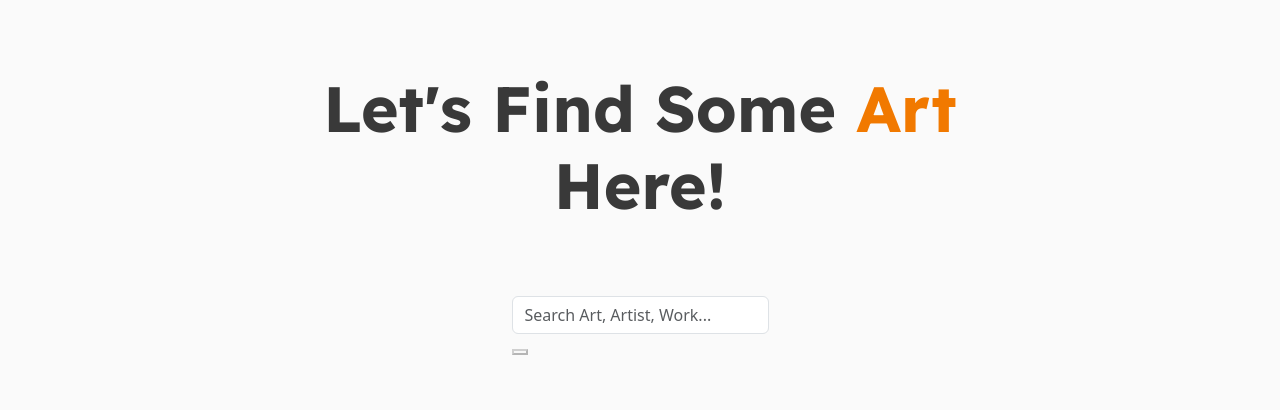
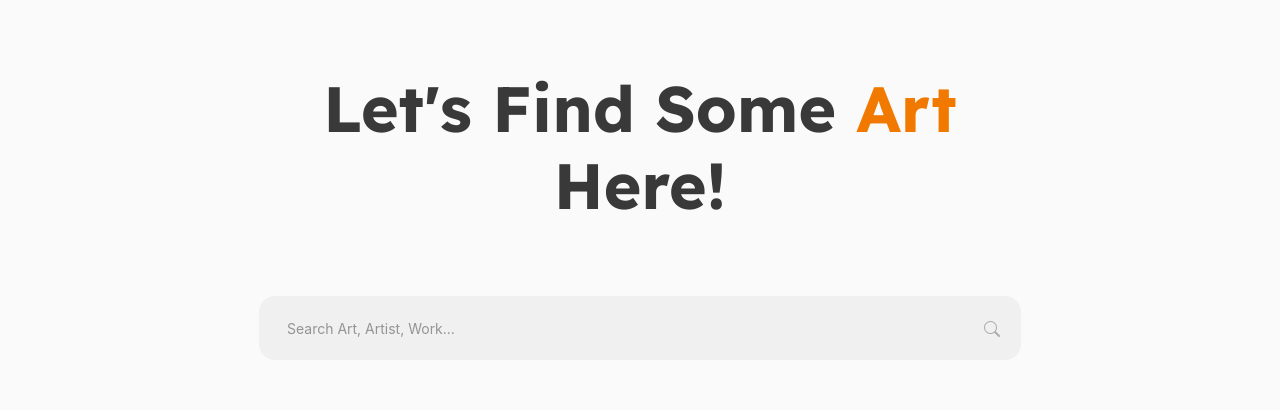
Before and after one commit to Karina2409/art-museum, an Angular app: page /home in a window 1280 px wide. Shown: the part 177-587 px from the top of the page. Built offline with nearby package versions, Linux system fonts and the light colour scheme; no server answers.

Commit message:
style: add styles to search-bar

```diff
--- a/package.json
+++ b/package.json
@@ -25,6 +25,7 @@
     "@ng-bootstrap/ng-bootstrap": "^18.0.0",
     "@popperjs/core": "^2.11.8",
     "bootstrap": "^5.3.3",
+    "bootstrap-icons": "^1.11.3",
     "rxjs": "~7.8.0",
     "tslib": "^2.3.0",
     "zone.js": "~0.15.0"
--- a/src/app/components/search-bar/search-bar.component.html
+++ b/src/app/components/search-bar/search-bar.component.html
@@ -6,6 +6,6 @@
     formControlName="searchQuery"
   />
   <button type="submit" class="search-btn" [disabled]="searchForm.invalid">
-    <i class="bi bi-search"></i>
+    <span class="bi bi-search"></span>
   </button>
 </form>
--- a/src/app/components/search-bar/search-bar.component.scss
+++ b/src/app/components/search-bar/search-bar.component.scss
@@ -0,0 +1,44 @@
+.search-container {
+  display: flex;
+  max-width: 762px;
+  width: 100%;
+  height: 64px;
+  padding: 16px;
+  border-radius: 16px;
+  background: rgba(57, 57, 57, 0.05);
+}
+
+.search-input {
+  flex: 1;
+  border: none;
+  background: transparent;
+  outline: none;
+  font-size: 16px;
+  color: #555;
+}
+
+.search-input:focus {
+  outline: none;
+  box-shadow: none;
+  border: none;
+}
+
+.search-input::placeholder {
+  font-family: var(--font-family);
+  font-weight: 400;
+  font-size: 14px;
+  text-transform: capitalize;
+  color: rgba(57, 57, 57, 0.5);
+}
+
+.search-btn {
+  background: none;
+  border: none;
+  cursor: pointer;
+  padding: 5px;
+}
+
+.search-btn i {
+  font-size: 20px;
+  color: #555;
+}
--- a/src/app/pages/home-page/home-page.component.html
+++ b/src/app/pages/home-page/home-page.component.html
@@ -5,8 +5,7 @@
       <span style="color: #f17900">art</span>
       here!
     </h1>
-
-    <app-search-bar (search)="onSearch($event)"></app-search-bar>
+    <app-search-bar (search)="onSearch($event)" class="search-bar-container"></app-search-bar>
   </section>
 
   <section class="content-container">
--- a/src/app/pages/home-page/home-page.component.scss
+++ b/src/app/pages/home-page/home-page.component.scss
@@ -12,6 +12,15 @@
   display: flex;
   flex-direction: column;
   gap: 72px;
+  align-items: center;
+  width: 100%;
+}
+
+.search-bar-container {
+  width: 100%;
+  display: flex;
+  flex-direction: column;
+  justify-content: center;
   align-items: center;
 }
 
--- a/src/styles.scss
+++ b/src/styles.scss
@@ -29,3 +29,4 @@ a {
 
 /* Importing Bootstrap SCSS file. */
 @import 'bootstrap/scss/bootstrap';
+@import 'bootstrap-icons/font/bootstrap-icons.css';
```
Also changed, not shown: 1 other file (tests, documents, lock files or other folders).
